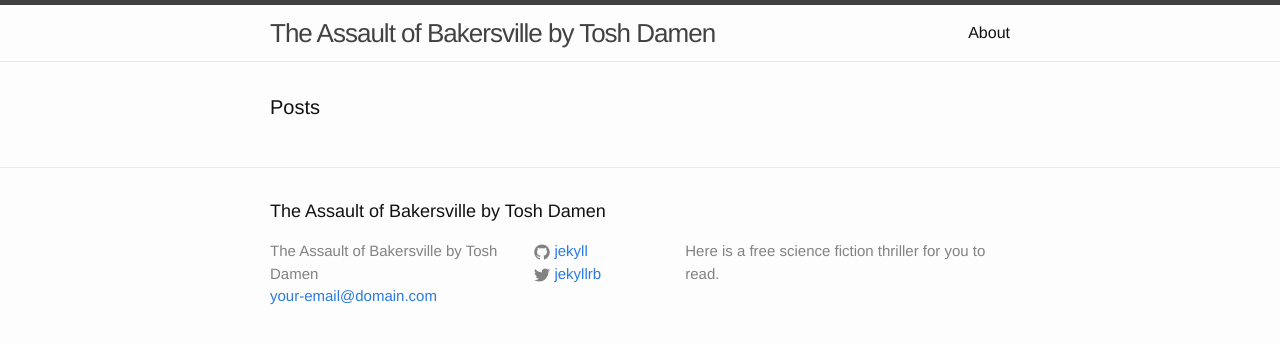
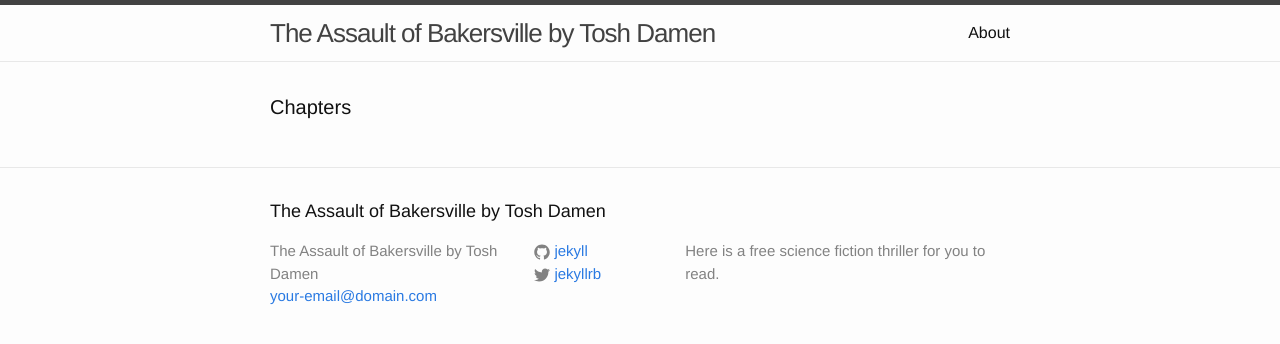
Before and after one commit to jaamen/jaamen.github.io, a Jekyll site: the page built from index.html, in a window 1280 px wide. Shown: the top 344 px of the page. Built offline with Jekyll 4.4.1, drawn with Linux system fonts in a browser that asks for light colours.

Commit message:
maybe adding chapters link

```diff
--- a/index.html
+++ b/index.html
@@ -4,7 +4,8 @@ layout: default
 
 <div class="home">
 
-  <h1 class="page-heading">Posts</h1>
+  <h1 class="page-heading">Chapters</h1>
+  <a href = "jaamen.github.io/Chapters"></a>
 
   <ul class="post-list">
     {% for post in site.posts %}
```
